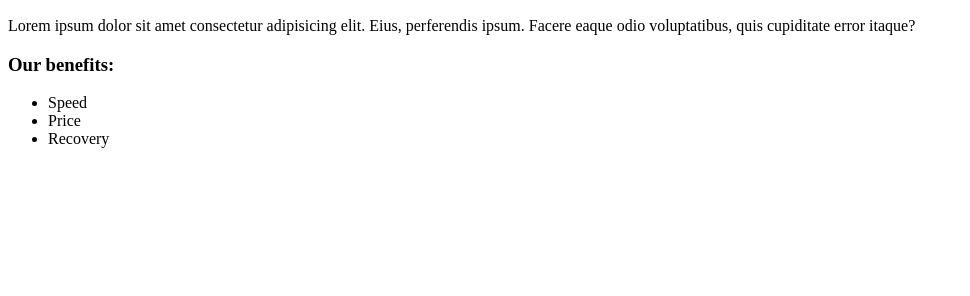
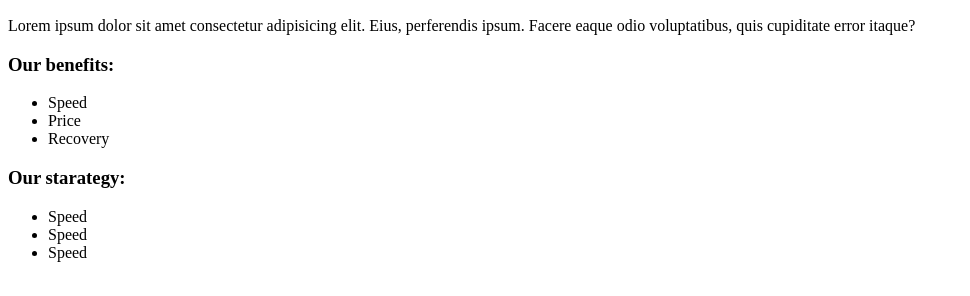
Before and after one commit to avt6966570/onto, a plain HTML site: page index.html in a window 1280 px wide. Shown: the part 110-406 px from the top of the page, without its empty margins (0-970 px from the left). Drawn offline with Linux system fonts and the light colour scheme.

Commit message:
Add "Our starategy"

```diff
--- a/index.html
+++ b/index.html
@@ -19,5 +19,12 @@
             <li>Price</li>
             <li>Recovery</li>
         </ul>
+
+        <h3>Our starategy:</h3>
+        <ul>
+            <li>Speed</li>
+            <li>Speed</li>
+            <li>Speed</li>
+        </ul>
     </body>
 </html>
```
